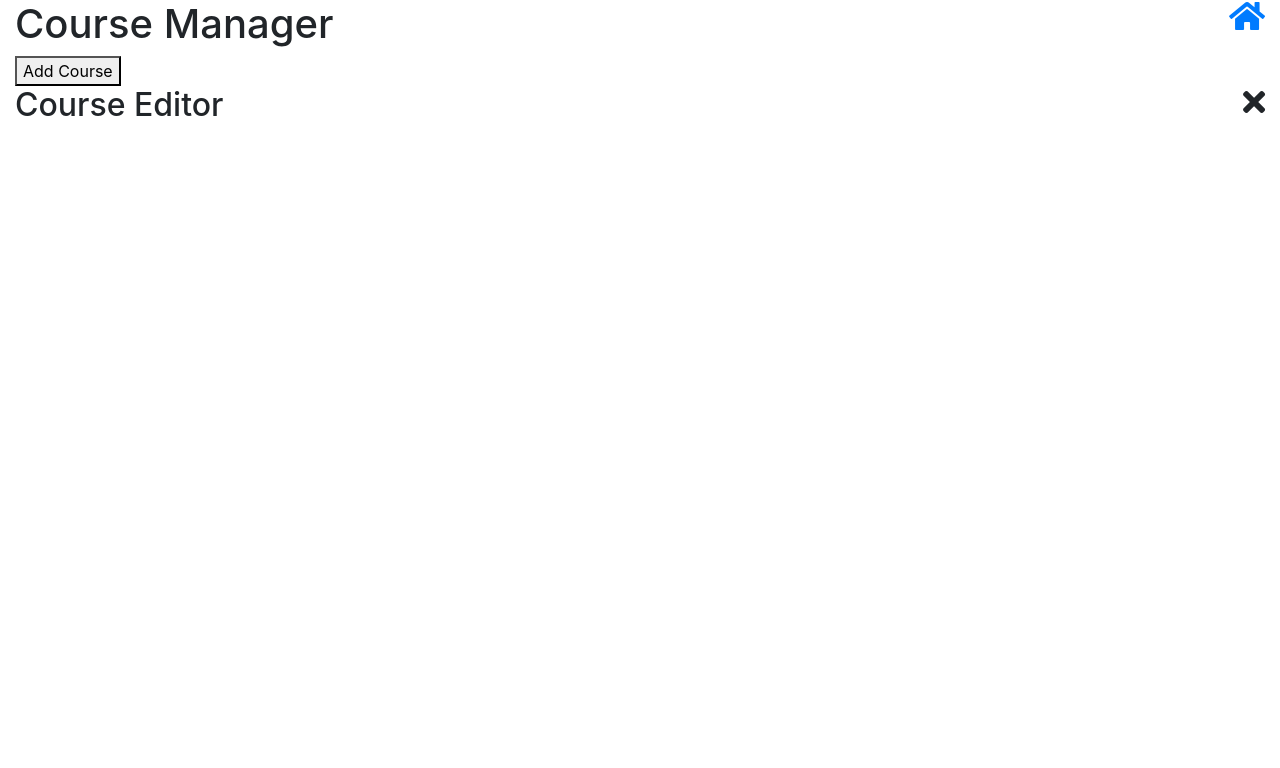
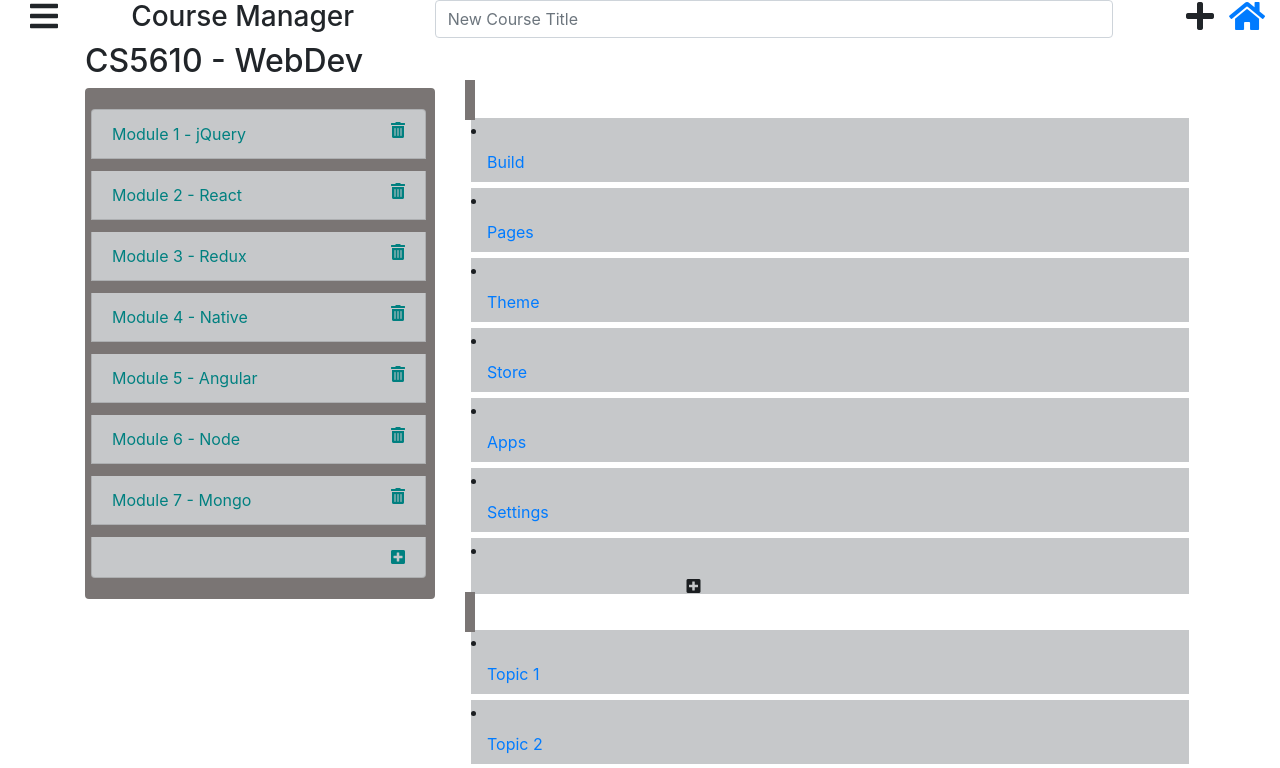
Before and after one commit to anjun77/wbdv-sp21-01-anjun-client-react, a React (Create React App) app: page /courses/editor in a window 1280 px wide. Shown: the top 768 px of the page. Built offline with nearby package versions, Linux system fonts and the light colour scheme; no server answers.

Commit message:
Update course manager

```diff
--- /dev/null
+++ b/src/components/course-editor/course-editor.css
@@ -0,0 +1,40 @@
+.color-teal {
+  color:teal;
+}
+
+ul {
+  background: #7A7574;
+  padding: 15px
+}
+
+ul li {
+  background: #038387;
+  margin: 6px;
+}
+
+.center {
+  margin-left:auto;
+  margin-right: auto;
+  width: 40%;
+  display:block;
+}
+
+ul-tab {
+  background: #7A7574;
+  padding: 10px
+}
+
+ul-tab li {
+  background: #7A7574;
+  margin: 6px;
+}
+
+ul-pill {
+  background: white;
+  padding: 5px;
+}
+
+ul-pill li {
+  background: #038387;
+  margin: 6px;
+}
--- a/src/components/course-editor/course-editor.js
+++ b/src/components/course-editor/course-editor.js
@@ -1,16 +1,92 @@
 import React from 'react'
 import {Link} from "react-router-dom";
+import "./course-editor.css"
 
-// const CourseEditor = ({props}) =>
 const CourseEditor = ({history}) =>
-    <div>
-      <h2>
-        Course Editor
-        <i onClick={() => history.goBack()}
-           className="fas fa-times float-right"></i>
-        {/*<i onClick={() => props.history.goBack()}*/}
-        {/*   className="fas fa-times float-right"></i>*/}
-      </h2>
+    <div className="container">
+      <h2>CS5610 - WebDev</h2>
+      <div className="row">
+        <div className="col-sm-4">
+          <ul className="list-group">
+            <li className="list-group-item list-group-item-action list-group-item-dark color-teal">
+              Module 1 - jQuery
+              <i className="fas fa-trash-alt float-right"></i>
+            </li>
+            <li className="list-group-item list-group-item-action list-group-item-dark color-teal">
+              Module 2 - React
+              <i className="fas fa-trash-alt float-right"></i>
+            </li>
+            <li className="list-group-item list-group-item-action list-group-item-dark color-teal">
+              Module 3 - Redux
+              <i className="fas fa-trash-alt float-right"></i>
+            </li>
+            <li className="list-group-item list-group-item-action list-group-item-dark color-teal">
+              Module 4 - Native
+              <i className="fas fa-trash-alt float-right"></i>
+            </li>
+            <li className="list-group-item list-group-item-action list-group-item-dark color-teal">
+              Module 5 - Angular
+              <i className="fas fa-trash-alt float-right"></i>
+            </li>
+            <li className="list-group-item list-group-item-action list-group-item-dark color-teal">
+              Module 6 - Node
+              <i className="fas fa-trash-alt float-right"></i>
+            </li>
+            <li className="list-group-item list-group-item-action list-group-item-dark color-teal">
+              Module 7 - Mongo
+              <i className="fas fa-trash-alt float-right"></i>
+            </li>
+            <li className="list-group-item list-group-item-action list-group-item-dark color-teal">
+              <i className="fas fa-plus-square float-right"></i>
+            </li>
+          </ul>
+        </div>
+        <div className="col-sm-8">
+          <ul-tab className="nav nav-tabs nav-fill">
+            <li className="nav-item list-group-item-dark">
+              <a className="nav-link" aria-current="page" href="#">Build</a>
+            </li>
+            <li className="nav-item list-group-item-dark">
+              <a className="nav-link active" href="#">Pages</a>
+            </li>
+            <li className="nav-item list-group-item-dark">
+              <a className="nav-link" href="#">Theme</a>
+            </li>
+            <li className="nav-item list-group-item-dark">
+              <a className="nav-link" aria-current="page" href="#">Store</a>
+            </li>
+            <li className="nav-item list-group-item-dark">
+              <a className="nav-link" aria-current="page" href="#">Apps</a>
+            </li>
+            <li className="nav-item list-group-item-dark">
+              <a className="nav-link" aria-current="page" href="#">Settings</a>
+            </li>
+            <li className="nav-item list-group-item-dark">
+              <a className="nav-link" aria-current="page" href="#"></a>
+              <i className="fas fa-plus-square center"></i>
+            </li>
+          </ul-tab>
+
+          <ul-pill className="nav nav-pills">
+            <li className="nav-item list-group-item-dark">
+              <a className="nav-link" aria-current="page" href="#">Topic 1</a>
+            </li>
+            <li className="nav-item list-group-item-dark">
+              <a className="nav-link active" href="#">Topic 2</a>
+            </li>
+            <li className="nav-item list-group-item-dark">
+              <a className="nav-link" href="#">Topic 3</a>
+            </li>
+            <li className="nav-item list-group-item-dark">
+              <a className="nav-link" href="#">Topic 4</a>
+            </li>
+            <li className="nav-item list-group-item-dark">
+              <a className="nav-link" href="#"></a>
+              <i className="fas fa-plus-square center"></i>
+            </li>
+          </ul-pill>
+        </div>
+      </div>
     </div>
 
 export default CourseEditor
--- a/src/components/course-grid/course-card.js
+++ b/src/components/course-grid/course-card.js
@@ -1,7 +1,7 @@
 import React from 'react'
 import {Link} from "react-router-dom";
 
-const CourseCard = ({course}) =>
+const CourseCard = ({course, deleteCourse, updateCourse}) =>
     <div className="col-4">
       <div className="card">
         <img
@@ -21,4 +21,5 @@ const CourseCard = ({course}) =>
       </div>
     </div>
 
+
 export default CourseCard
--- a/src/components/course-grid/course-grid.js
+++ b/src/components/course-grid/course-grid.js
@@ -1,19 +1,30 @@
 import React from 'react'
 import CourseCard from "./course-card";
 import {Link} from "react-router-dom";
+import {deleteCourse} from "../../services/course-service";
 
 const CourseGrid = ({courses}) =>
     <div>
-      <Link to="/courses/table">
-        <i className="fas fa-list fa-2x float-right"></i>
-      </Link>
-      <h2>Course Grid {courses.length}</h2>
       <div className="row">
-        {
-          courses.map(course =>
-              <CourseCard course={course}/>
-          )
-        }
+        <div className="col-4">Recent Documents</div>
+        <div className="col-4">Owned by me</div>
+        <div>
+          <i className="fas fa-folder"></i>
+          <i className="fas fa-sort-alpha-down"></i>
+        </div>
+        <Link to="/courses/table">
+          <i className="fas fa-th"></i>
+        </Link>
+        <div className="row">
+          {
+            courses.map((course, ndx) =>
+                <CourseCard key={ndx}
+                            course={course}
+                            deleteCourse={deleteCourse}/>
+                            // updateCourse={updateCourse}/>
+            )
+          }
+        </div>
       </div>
     </div>
 
--- a/src/components/course-manager.js
+++ b/src/components/course-manager.js
@@ -1,50 +1,30 @@
-import React from 'react'
+import React, {useState} from 'react'
 import CourseTable from "./course-table/course-table";
 import CourseGrid from "./course-grid/course-grid";
 import CourseEditor from "./course-editor/course-editor";
-import {Link, Route} from "react-router-dom";
-import courseService, {findAllCourses, deleteCourse} from "../services/course-service";
+import {Link, Switch, Route} from "react-router-dom";
+import CourseService from "../services/course-service"
 
 class CourseManager extends React.Component {
   state = {
     courses: [],
-    qwe: 123,
-    sdf: 456
+    courseTitle: ''
   }
 
-  updateCourse = (course) => {
-    console.log(course)
-    courseService.updateCourse(course._id, course)
-    .then(status => this.setState((prevState) => ({
-      ...prevState,
-      courses: prevState.courses.map(
-          (c) => c._id === course._id ? course : c)
-
-      // courses: prevState.courses.map(c => {
-      //   if(c._id === course._id) {
-      //     return course
-      //   } else {
-      //     return c
-      //   }
-      // })
-    })))
+  setTitle(title) {
+    this.setState(
+        {courseTitle: title}
+    )
   }
-
-  componentDidMount = () =>
-      // findAllCourses()
-      //     .then(actualCourses => this.setState({
-      //       courses: actualCourses
-      //     }))
-      findAllCourses()
-      .then(courses => this.setState({courses}))
 
   addCourse = () => {
     const newCourse = {
-      title: "New Course",
-      owner: "New Owner",
-      lastModified: "Never"
+      title: this.state.courseTitle,
+      owner: "Me",
+      lastModified: "02/20/2021"
     }
-    courseService.createCourse(newCourse)
+    this.setTitle('');
+    CourseService.createCourse(newCourse)
     .then(course => this.setState(
         (prevState) => ({
           ...prevState,
@@ -53,35 +33,20 @@ class CourseManager extends React.Component {
             course
           ]
         })))
+  }
 
-    // this.state.courses.push(newCourse)
-    // this.setState(this.state)
+  updateCourse = (course) => {
+    CourseService.updateCourse(course._id, course)
+    .then(status => this.setState((prevState) => ({
+      ...prevState,
+      courses: prevState.courses.map(
+          (c) => c._id === course._id ? course : c)
+    })))
   }
 
   deleteCourse = (courseToDelete) => {
-    courseService.deleteCourse(courseToDelete._id)
+    CourseService.deleteCourse(courseToDelete._id)
     .then(status => {
-      // const newCourses = this.state.courses
-      //     .filter(course => course !== courseToDelete)
-      // this.setState({
-      //   courses: newCourses
-      // })
-      // this.setState((prevState) => {
-      //   // let nextState = {...prevState}
-      //   // nextState.courses =
-      //   //     prevState
-      //   //         .courses
-      //   //         .filter(course => course !== courseToDelete)
-      //
-      //   let nextState = {
-      //     ...prevState,
-      //     courses: prevState.courses.filter
-      //               (course => course !== courseToDelete)
-      //   }
-      //
-      //   return nextState
-      // })
-
       this.setState((prevState) => ({
         ...prevState,
         courses: prevState.courses.filter
@@ -90,14 +55,38 @@ class CourseManager extends React.Component {
     })
   }
 
+  componentDidMount = () =>
+      CourseService.findAllCourses()
+      .then(courses => this.setState({courses}))
+
   render() {
-    return(
+    return (
         <div>
           <Link to="/">
             <i className="fas fa-2x fa-home float-right"></i>
           </Link>
-          <h1>Course Manager</h1>
-          <button onClick={this.addCourse}>Add Course</button>
+
+          <div>
+            <div className="row">
+              <div className="col-1">
+                <i className="fa fa-2x fa-bars"></i>
+              </div>
+              <div className="col-3">
+                <h3>Course Manager</h3>
+              </div>
+              <div className="col-7">
+                <input className="form-control"
+                       onChange={(event) => this.setTitle(event.target.value)}
+                       placeholder="New Course Title"
+                       value={this.state.courseTitle}/>
+              </div>
+              <div className="col-1">
+                <i onClick={this.addCourse}
+                   className="fas fa-2x fa-plus float-right"></i>
+              </div>
+            </div>
+          </div>
+
           <Route path="/courses/table">
             <CourseTable
                 updateCourse={this.updateCourse}
@@ -106,6 +95,7 @@ class CourseManager extends React.Component {
           </Route>
           <Route path="/courses/grid">
             <CourseGrid
+                updateCourse={this.updateCourse}
                 deleteCourse={this.deleteCourse}
                 courses={this.state.courses}/>
           </Route>
```
